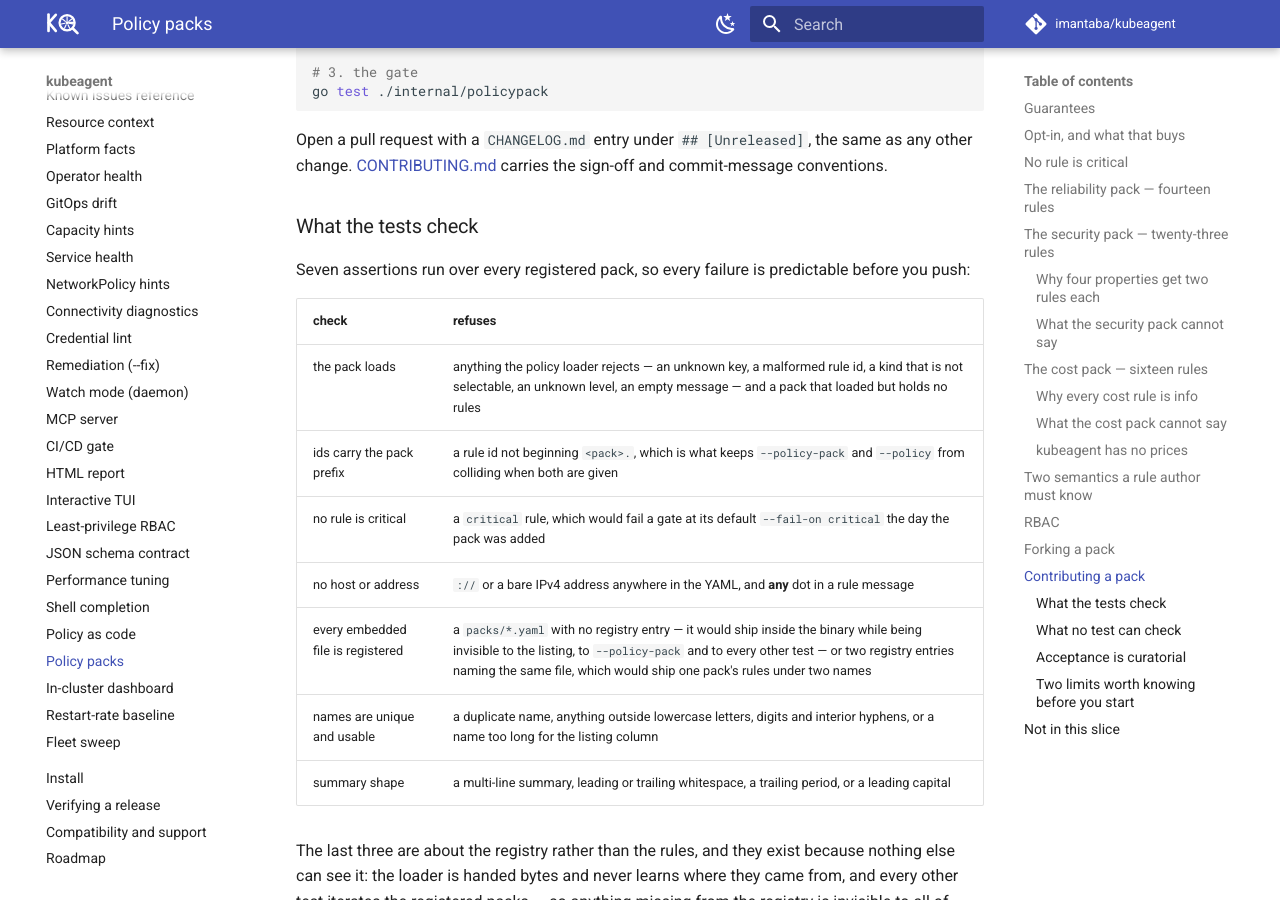
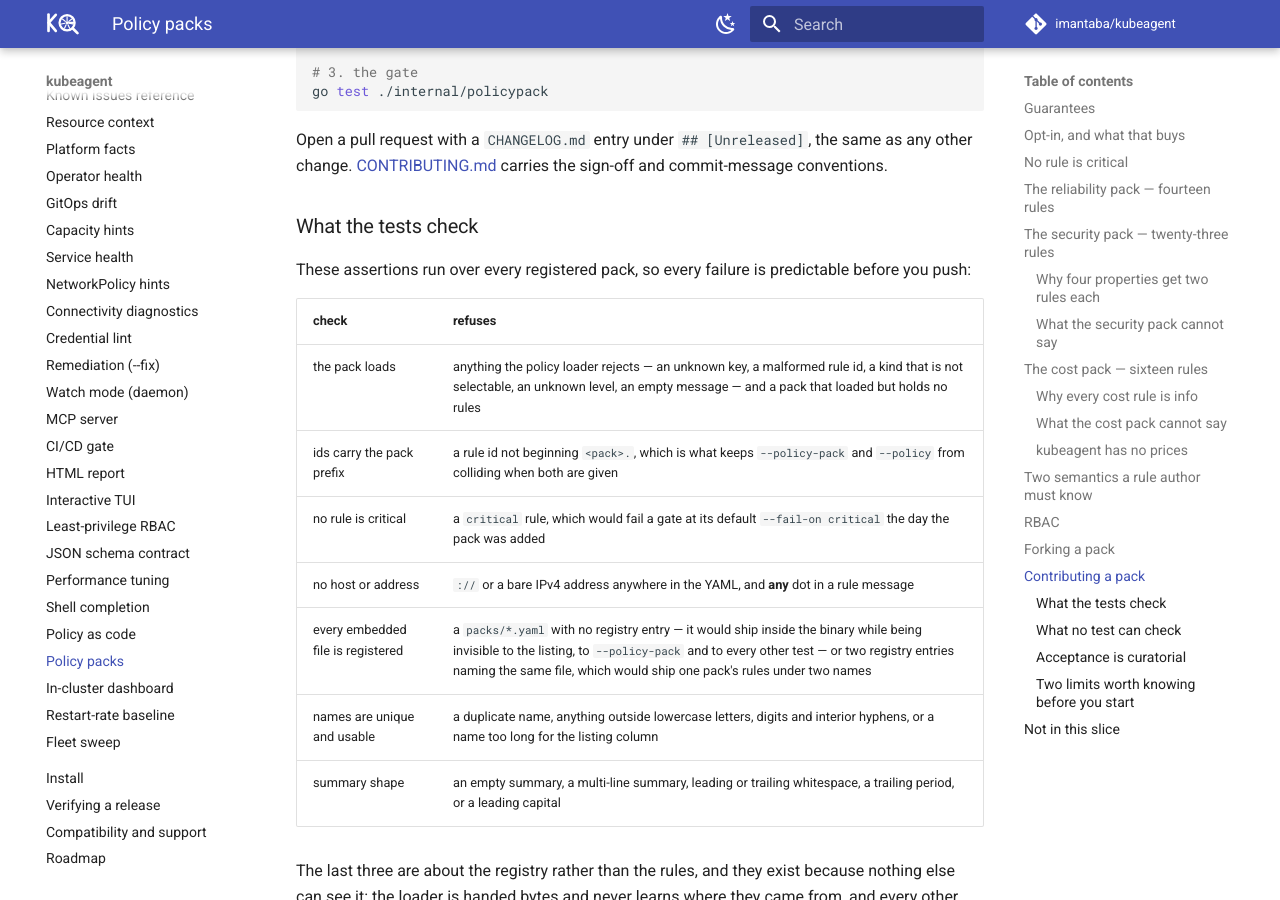
Before and after one commit to imantaba/kubeagent, an MkDocs documentation site: the page built from website/docs/features/policy-packs.md, in a window 1280 px wide and 900 px high, scrolled down 11226 px. Built offline with MkDocs 1.6.1 and Material for MkDocs 9.7.7, drawn with Linux system fonts in a browser that asks for light colours; comment, search, counter and statistics services are not loaded.

Commit message:
docs: name the empty-summary check and stop counting assertions
TestEveryPackHasASummary fails a registry entry with an empty Summary, a
real contributor mistake, and no row named it — an eighth failure the
section's own promise, "every failure is predictable before you push", did
not keep. Folding it into "summary shape" keeps the table at seven rows,
since the check column already carries prose labels rather than Go test
names, and leaves "The last three are about the registry rather than the
rules" true and untouched.

The lead-in's "Seven assertions" is gone too: a count next to a table a
future task can extend is a claim that goes stale the next time a check is
added. The sentence now says what stays true regardless of how many rows
the table holds.

Signed-off-by: imantaba <itn.taba@gmail.com>

```diff
--- a/website/docs/features/policy-packs.md
+++ b/website/docs/features/policy-packs.md
@@ -410,7 +410,7 @@ carries the sign-off and commit-message conventions.
 
 ### What the tests check
 
-Seven assertions run over every registered pack, so every failure is
+These assertions run over every registered pack, so every failure is
 predictable before you push:
 
 | check | refuses |
@@ -421,7 +421,7 @@ predictable before you push:
 | no host or address | `://` or a bare IPv4 address anywhere in the YAML, and **any** dot in a rule message |
 | every embedded file is registered | a `packs/*.yaml` with no registry entry — it would ship inside the binary while being invisible to the listing, to `--policy-pack` and to every other test — or two registry entries naming the same file, which would ship one pack's rules under two names |
 | names are unique and usable | a duplicate name, anything outside lowercase letters, digits and interior hyphens, or a name too long for the listing column |
-| summary shape | a multi-line summary, leading or trailing whitespace, a trailing period, or a leading capital |
+| summary shape | an empty summary, a multi-line summary, leading or trailing whitespace, a trailing period, or a leading capital |
 
 The last three are about the registry rather than the rules, and they exist
 because nothing else can see it: the loader is handed bytes and never learns
```
